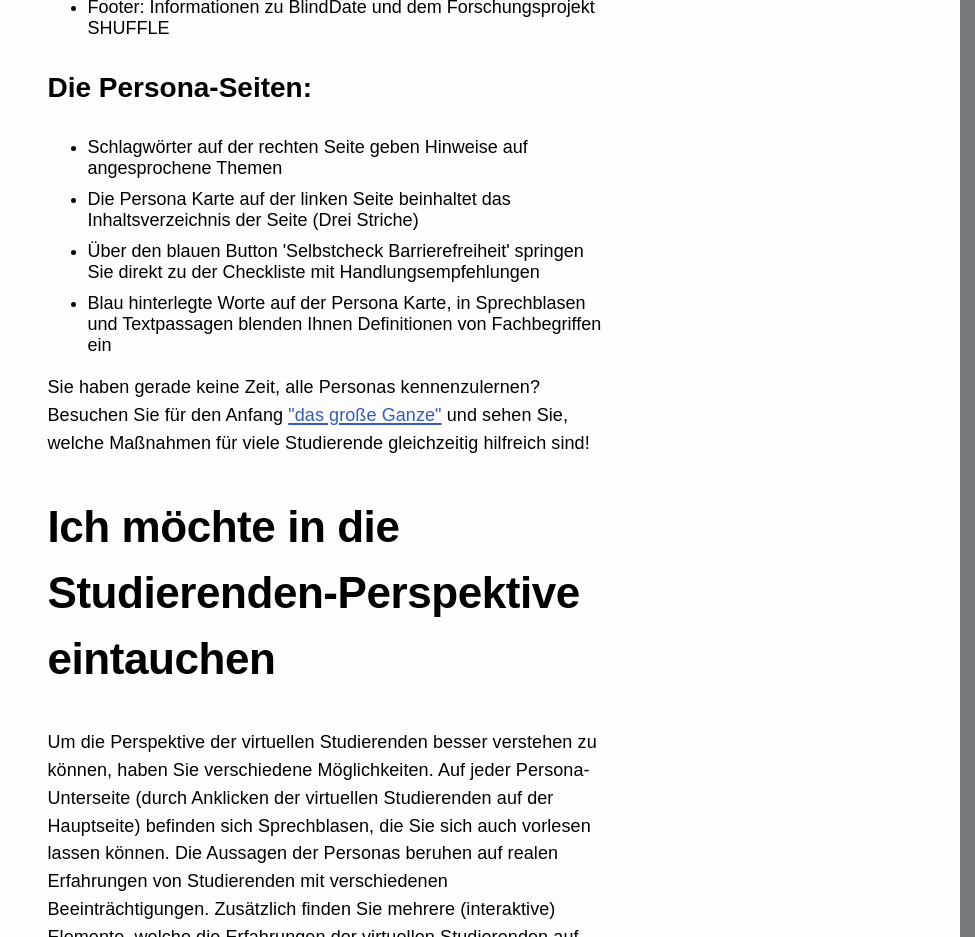
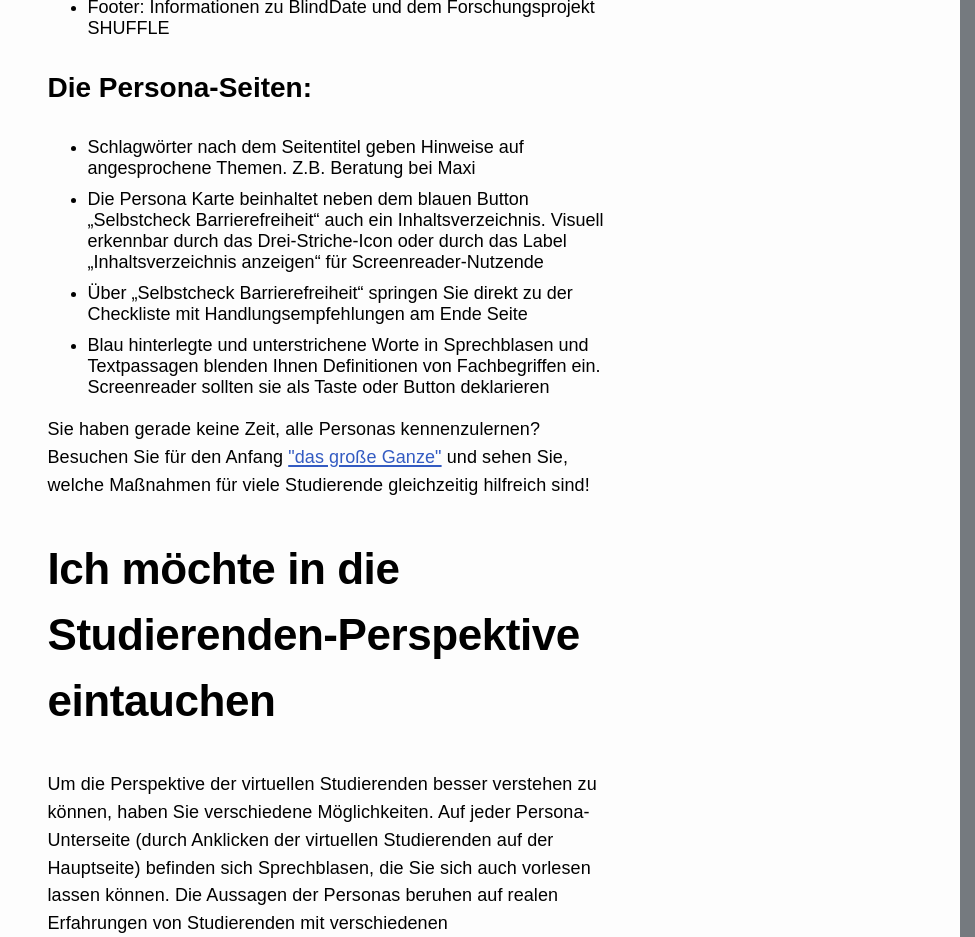
Before and after one commit to shuffle-project/blinddate, a SvelteKit app: page /so-funktioniert-es in a window 1280 px wide. Shown: the part 820-1757 px from the top of the page, without its empty margins (305-1280 px from the left). Built offline with nearby package versions, Linux system fonts and the light colour scheme; a small style sheet from the web is missing.

Commit message:
hide decorative img from screenreaders

```diff
--- a/src/routes/(additionalSubpages)/so-funktioniert-es/+page.svelte
+++ b/src/routes/(additionalSubpages)/so-funktioniert-es/+page.svelte
@@ -32,18 +32,23 @@
 
 	<h3>Die Persona-Seiten:</h3>
 	<ul>
-		<li>Schlagwörter auf der rechten Seite geben Hinweise auf angesprochene Themen</li>
 		<li>
-			Die Persona Karte auf der linken Seite beinhaltet das Inhaltsverzeichnis der Seite (Drei
-			Striche)
+			Schlagwörter nach dem Seitentitel geben Hinweise auf angesprochene Themen. Z.B. Beratung bei
+			Maxi
 		</li>
 		<li>
-			Über den blauen Button 'Selbstcheck Barrierefreiheit' springen Sie direkt zu der Checkliste
-			mit Handlungsempfehlungen
+			Die Persona Karte beinhaltet neben dem blauen Button „Selbstcheck Barrierefreiheit“ auch ein
+			Inhaltsverzeichnis. Visuell erkennbar durch das Drei-Striche-Icon oder durch das Label
+			„Inhaltsverzeichnis anzeigen“ für <span lang="en">Screenreader</span>-Nutzende
 		</li>
 		<li>
-			Blau hinterlegte Worte auf der Persona Karte, in Sprechblasen und Textpassagen blenden Ihnen
-			Definitionen von Fachbegriffen ein
+			Über „Selbstcheck Barrierefreiheit“ springen Sie direkt zu der Checkliste mit
+			Handlungsempfehlungen am Ende Seite
+		</li>
+		<li>
+			Blau hinterlegte und unterstrichene Worte in Sprechblasen und Textpassagen blenden Ihnen
+			Definitionen von Fachbegriffen ein. <span lang="en">Screenreader</span> sollten sie als Taste oder
+			Button deklarieren
 		</li>
 	</ul>
 
```
Also changed, not shown: src/lib/components/big-picture/BigPictureMobile.svelte (+24 -17 lines).
